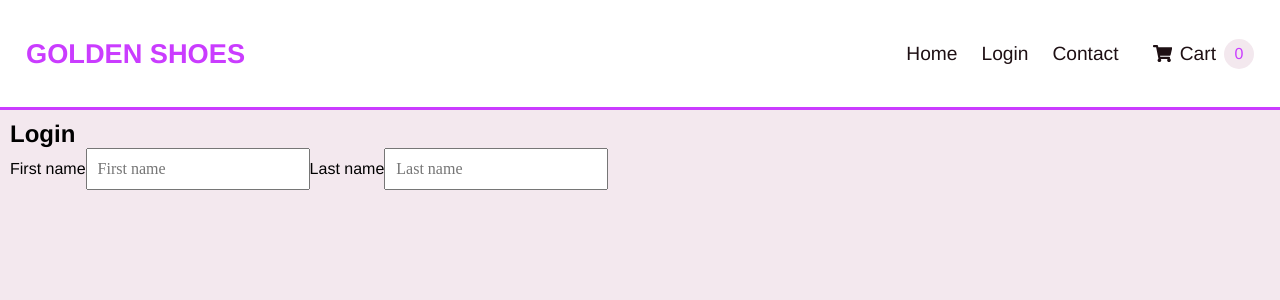
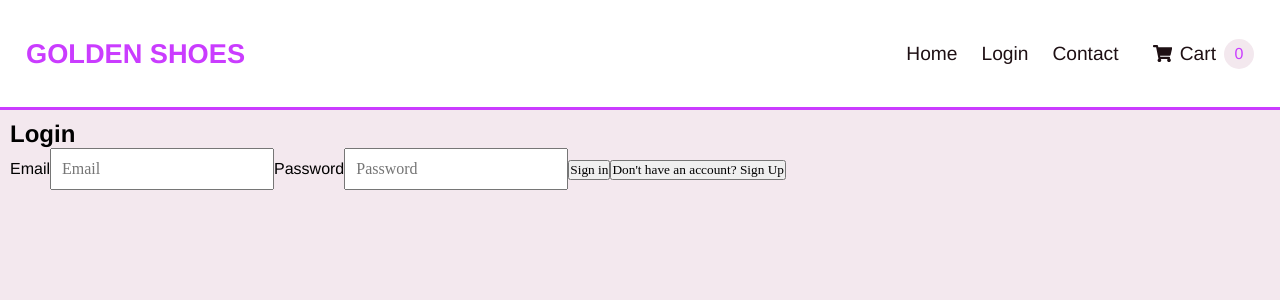
Before and after one commit to katebry/golden-shoe-store, a React (Create React App) app in the folder frontend/: page /login in a window 1280 px wide. Shown: the top 300 px of the page. Built offline with nearby package versions, Linux system fonts and the light colour scheme.

Commit message:
feat: added form fields and conditional logic

```diff
--- a/frontend/src/pages/Login.js
+++ b/frontend/src/pages/Login.js
@@ -2,9 +2,18 @@ import { useState } from "react";
 import { Input } from "../components/index";
 
 export const LoginPage = () => {
-  const [firstName, setFirstName] = useState("");
-  const [lastName, setLastName] = useState("");
-  const isNewUser = true;
+  const initialState = { firstName: "", lastName: "", email: "", password: "" };
+
+  const [form, setForm] = useState(initialState);
+  const [isNewUser, setIsNewUser] = useState(false)
+
+const switchMode = () => {
+    setIsNewUser(!isNewUser)
+}
+
+  const handleChange = (e) => {
+    setForm({ ...form, [e.target.name]: e.target.value });
+  };
 
   const handleSubmit = () => {
     console.log("yes");
@@ -12,7 +21,7 @@ export const LoginPage = () => {
 
   return (
     <>
-      {isNewUser ? <h2>Login</h2> : <h2>Sign up</h2>}
+      {isNewUser ? <h2>Sign up</h2> : <h2>Login</h2>}
       <form onSubmit={handleSubmit}>
         {isNewUser && (
           <div>
@@ -20,16 +29,36 @@ export const LoginPage = () => {
               type="text"
               label="First name"
               placeholder="First name"
-              onChange={(e) => setFirstName(e.target.value)}
+              onChange={handleChange}
             />
             <Input
               type="text"
               label="Last name"
               placeholder="Last name"
-              onChange={(e) => setLastName(e.target.value)}
+              onChange={handleChange}
             />
           </div>
         )}
+        <Input
+          type="email"
+          label="Email"
+          placeholder="Email"
+          onChange={handleChange}
+        />
+        <Input
+          type="password"
+          label="Password"
+          placeholder="Password"
+          onChange={handleChange}
+        />
+        <button onClick={handleSubmit}>
+          {isNewUser ? "Sign up" : "Sign in"}
+        </button>
+        <button onClick={switchMode}>
+          {isNewUser
+            ? "Already have an account? Sign in"
+            : "Don't have an account? Sign Up"}
+        </button>
       </form>
     </>
   );
```
